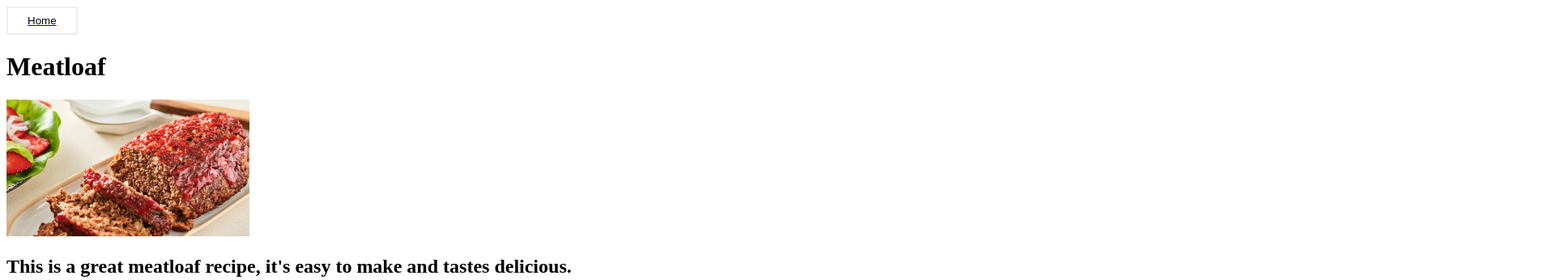
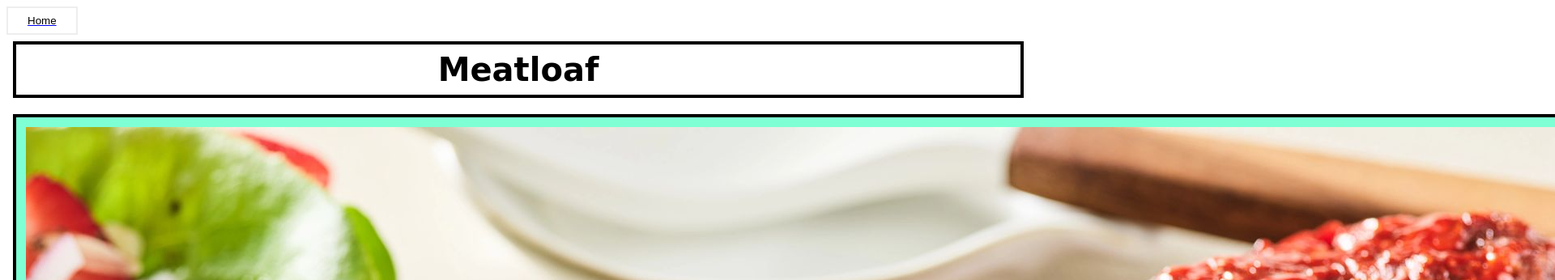
Before and after one commit to Katusyo/odin-recipes, a plain HTML site: page recipes/meatloaf.html in a window 1280 px wide. Shown: the top 346 px of the page at 81% size, 1920 px wide, since content can reach past the window. Drawn offline with Linux system fonts and the light colour scheme.

Commit message:
Style.css included to recipe sheet
* added a style sheet to help with edits
* border around image
* home button looks more like a button

```diff
--- a/recipes/meatloaf.html
+++ b/recipes/meatloaf.html
@@ -8,9 +8,12 @@
 
     <body>
         <a href="../index.html"><button>Home</button></a>
-        <h1>Meatloaf</h1>
-        <p><img src="meatloaf.jpg" width="300" alt="Close up picture of meatloaf covered
+        <div class="card">
+            <h1 class="title">Meatloaf</h1>
+            <p class="pic"><img src="meatloaf.jpg" alt="Close up picture of meatloaf covered
             with ketchup. It has a bit of a blurry background."/></p>
+        </div>
+        <div class="content">
             <p>
                 <h2>This is a great meatloaf recipe, it's easy to make and tastes delicious.</h2>
             </p>
@@ -63,5 +66,6 @@
                 if desired.</li>
                 <li>Let the meatloaf rest for 10 minutesd before slicing and serving.</li>
             </ol>
+        </div>
     </body>
 </html>
--- a/recipes/style.css
+++ b/recipes/style.css
@@ -1,3 +1,29 @@
+div {
+    margin: 8px;
+    text-align: center;
+    font-size: 20px;
+}
+
+.title {
+    font-family: 'Brush Script MT', cursive;
+    border: 4px solid #000000;
+    padding: 8px 24px;
+    margin: 0px;
+}
+
+.pic {
+    border: 4px solid black;
+    overflow: auto;
+    zoom: 1;
+    display: inline-block;
+    padding: 12px;
+    background-color: aquamarine;
+    background-size: cover;
+}
+
+.content {
+    text-align: left;
+}
 
 button {
   display: block;
```
Also changed, not shown: recipes/chicken_noodle.html (+6 -2 lines), recipes/sesame_chicken.html (+6 -3 lines). Lines whose indentation alone changed are shown as unchanged.
